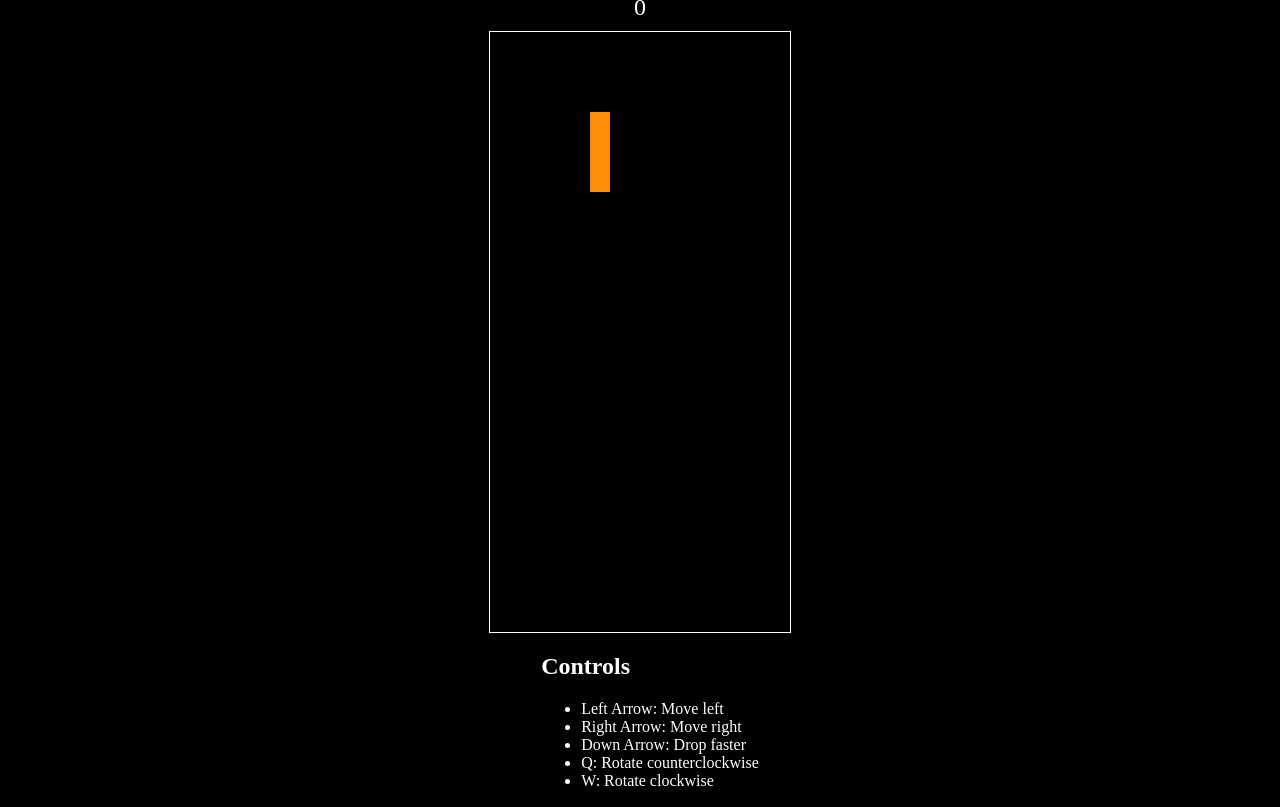
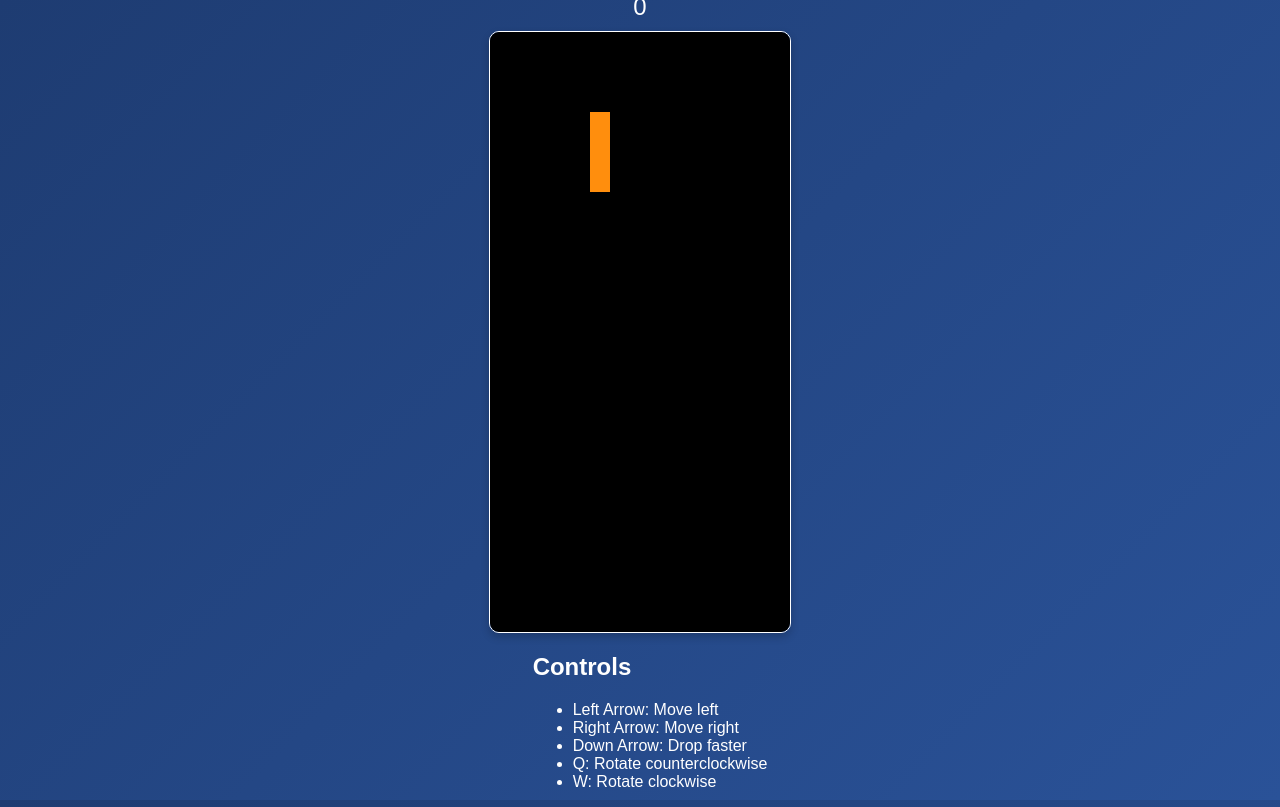
Before and after one commit to eltociear/ghcw-test-neko2, a plain HTML site: page index.html in a window 1280 px wide. Drawn offline with Linux system fonts and the light colour scheme.

Commit message:
Improve design of Tetris game
---

For more details, open the [Copilot Workspace session](https://copilot-workspace.githubnext.com/eltociear/ghcw-test-neko2?shareId=XXXX-XXXX-XXXX-XXXX).

```diff
--- a/index.html
+++ b/index.html
@@ -11,20 +11,25 @@
             align-items: center;
             height: 100vh;
             margin: 0;
-            background-color: #000;
+            background: linear-gradient(135deg, #1e3c72 0%, #2a5298 100%);
             flex-direction: column;
+            font-family: 'Arial', sans-serif;
         }
         canvas {
             border: 1px solid #fff;
+            border-radius: 10px;
+            box-shadow: 0 4px 8px rgba(0, 0, 0, 0.2);
         }
         #controls {
             margin-left: 20px;
             color: #fff;
+            font-family: 'Arial', sans-serif;
         }
         #score {
             color: #fff;
             font-size: 24px;
             margin-bottom: 10px;
+            font-family: 'Arial', sans-serif;
         }
     </style>
 </head>
```
Also changed, not shown: 1 other file.
